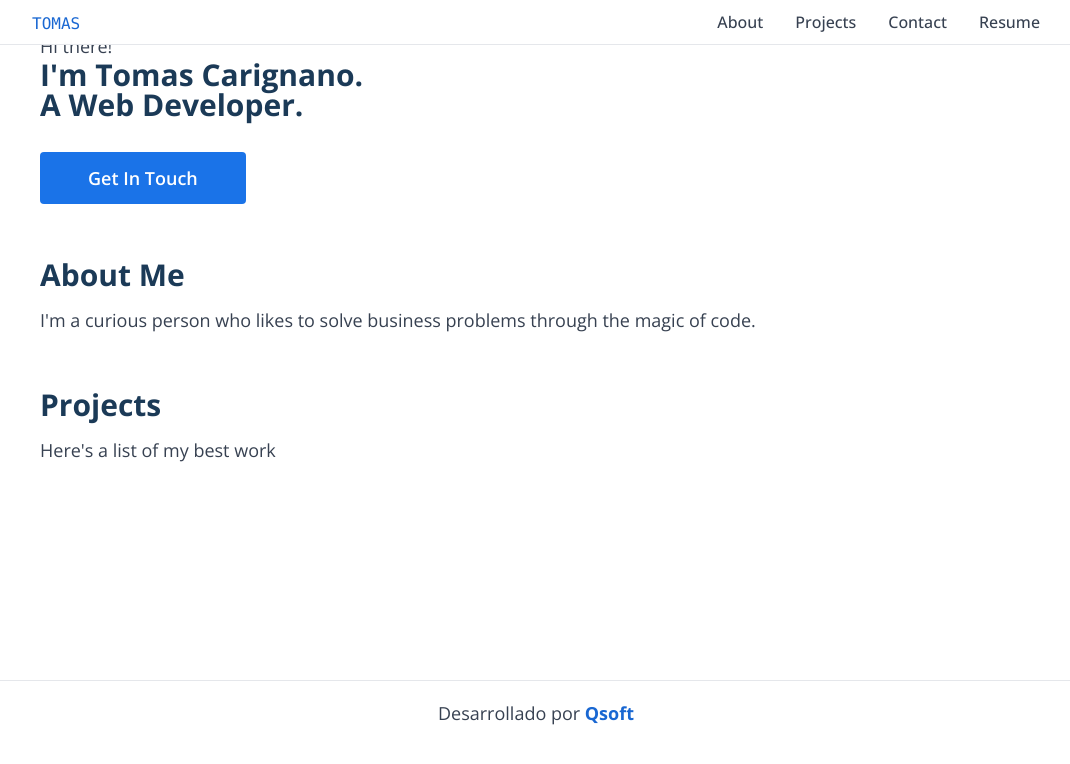
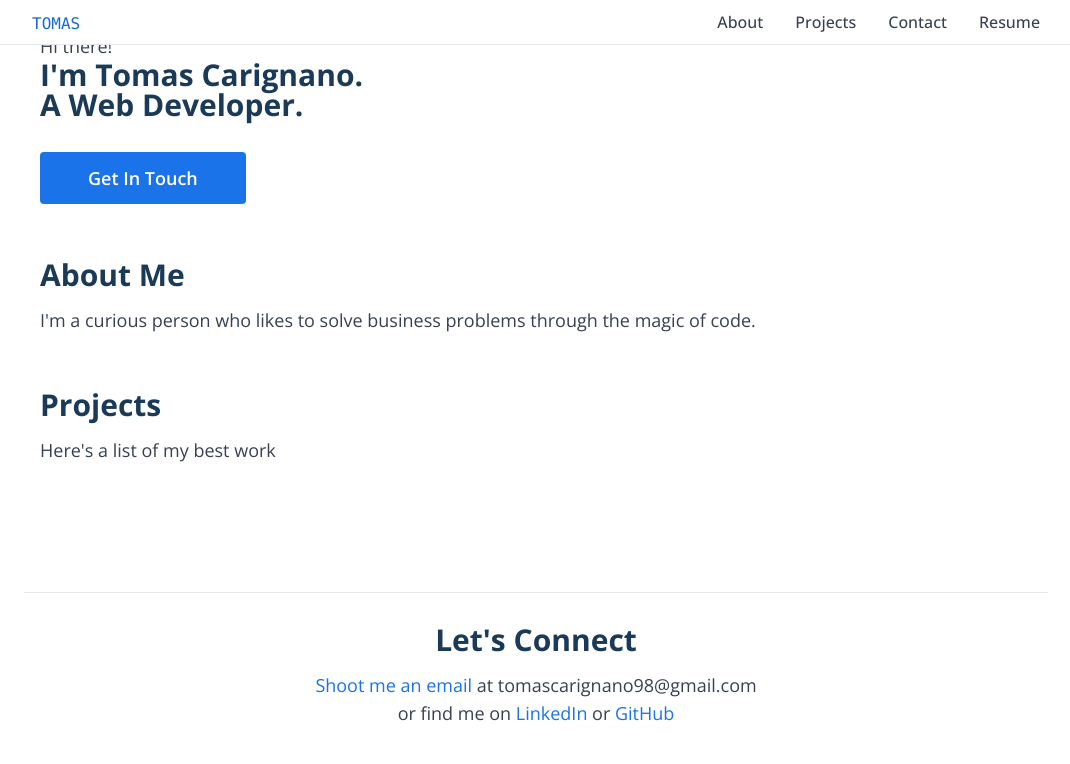
Before and after one commit to tomascarignano98/personal-site, a Next.js app: page / in a window 1280 px wide. Shown: the top 764 px of the page, without its empty margins (104-1174 px from the left). Built offline with nearby package versions, Linux system fonts and the light colour scheme.

Commit message:
feat: update Footer

```diff
--- a/src/components/Footer.tsx
+++ b/src/components/Footer.tsx
@@ -1,10 +1,42 @@
 export default function Footer(): JSX.Element {
   return (
-    <footer className="mt-14 flex h-16 w-full items-center justify-center border-t print:hidden">
+    <footer
+      id="contact"
+      className="mx-auto mt-32 mb-16 w-full max-w-screen-lg border-t px-2 pt-8 text-center sm:mb-20"
+    >
+      <h2>Let's Connect</h2>
       <p>
-        Desarrollado por{' '}
-        <span className="font-bold text-primaryHover">Qsoft</span>
+        <EmailLink /> at tomascarignano98@gmail.com <br />
+        or find me on <LinkedinLink /> or <GithubLink />
       </p>
     </footer>
   );
 }
+
+function EmailLink() {
+  return <a href="mailto:tomascarignano98@gmail.com">Shoot me an email</a>;
+}
+
+function LinkedinLink() {
+  return (
+    <a
+      href="https://www.linkedin.com/in/tomas-carignano-aznarez-679b03210/"
+      target="_blank"
+      rel="noopener noreferrer"
+    >
+      LinkedIn
+    </a>
+  );
+}
+
+function GithubLink() {
+  return (
+    <a
+      href="https://github.com/tomascarignano98"
+      target="_blank"
+      rel="noopener noreferrer"
+    >
+      GitHub
+    </a>
+  );
+}
```
